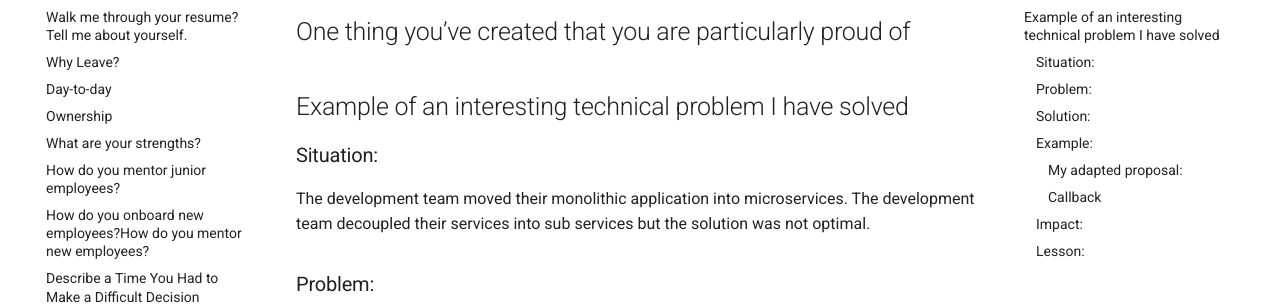
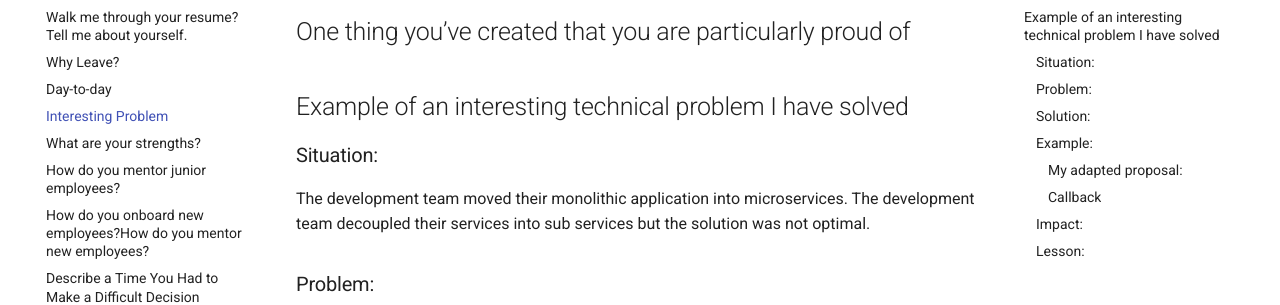
Before and after one commit to stashedUp/experiences, an MkDocs documentation site: the page built from docs/ProudOf.md, in a window 1280 px wide. Shown: the part 166-471 px from the top of the page. Built offline with MkDocs 1.6.1 and Material for MkDocs 9.7.7, drawn with Linux system fonts in a browser that asks for light colours.

Commit message:
Update mkdocs.yml

```diff
--- a/mkdocs.yml
+++ b/mkdocs.yml
@@ -11,7 +11,7 @@ nav:
     - AboutMe.md
     - WhyLeave.md
     - WhatDoIDo.md
-    - Ownership.md
+    - ProudOf.md
     - Strengths.md
     - MentorJunior.md
     - OnBoarding.md
```
